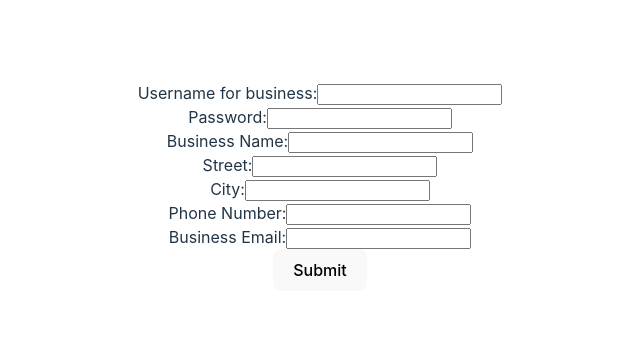
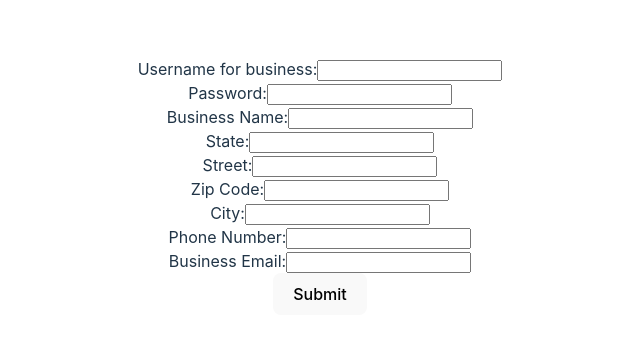
Before and after one commit to sully8698/vendicar, a React (Vite) app in the folder vendicar-frontEnd/: page / in a window 1280 px wide. Shown: the part 214-552 px from the top of the page, without its empty margins (320-960 px from the left). Built offline with nearby package versions, Linux system fonts and the light colour scheme.

Commit message:
fixed signup post method response

```diff
--- a/vendicar-frontEnd/src/components/SignUpForm.jsx
+++ b/vendicar-frontEnd/src/components/SignUpForm.jsx
@@ -1,12 +1,14 @@
 import React, { useState } from "react";
-// import { signup } from "../api/authApi";
+import { signup } from "../../api/authApi";
 
 export default function SignUpForm() {
     const [formData, setFormData] = useState({
         business_user_name: "",
             password: "",
             business_name: "",
+            state: "",
             street_name: "",
+            zip_code: "",
             city: "",
             phone_number: "",
             business_email: "",
@@ -22,28 +24,35 @@ export default function SignUpForm() {
 
     const handleSubmit = async (e) => {
         e.preventDefault()
-
+        console.log(formData)
         const context = {
-            business_user_name: formData.business_user_name,
+            username: formData.business_user_name,
             password: formData.password,
+            car_dealer_profile: {
                 business_name: formData.business_name,
+                state: formData.state,
                 street_name: formData.street_name,
+                zip_code: formData.zip_code,
                 city: formData.city,
                 phone_number: formData.phone_number,
                 business_email: formData.business_email,
             }
+         }
 
-        //  const response = await signup(context)
+        const response = await signup(context)
 
         setFormData({
             business_user_name: "",
             password: "",
             business_name: "",
+            state: "",
             street_name: "",
+            zip_code: "",
             city: "",
             phone_number: "",
             business_email: "",
         });
+        console.log(formData)
     }
 
         // console.log("form Data:", formData) //change ---- to send to api
@@ -88,12 +97,34 @@ export default function SignUpForm() {
                             />
                     </div>
                     <div>
+                        <label htmlFor="state">State:</label>
+                        <input
+                            type="text"
+                            id="state"
+                            name="state"
+                            value={ formData.state }
+                            onChange={ handleChange }
+                            required
+                            />
+                    </div>
+                    <div>
                         <label htmlFor="street_name">Street:</label>
                         <input
                             type="text"
                             id="street_name"
                             name="street_name"
                             value={ formData.street_name }
+                            onChange={ handleChange }
+                            required
+                            />
+                    </div>
+                    <div>
+                        <label htmlFor="zip_code">Zip Code:</label>
+                        <input
+                            type="text"
+                            id="zip_code"
+                            name="zip_code"
+                            value={ formData.zip_code }
                             onChange={ handleChange }
                             required
                             />
```
Also changed, not shown: 1 other file (tests, documents, lock files or other folders). Lines whose indentation alone changed are shown as unchanged.
